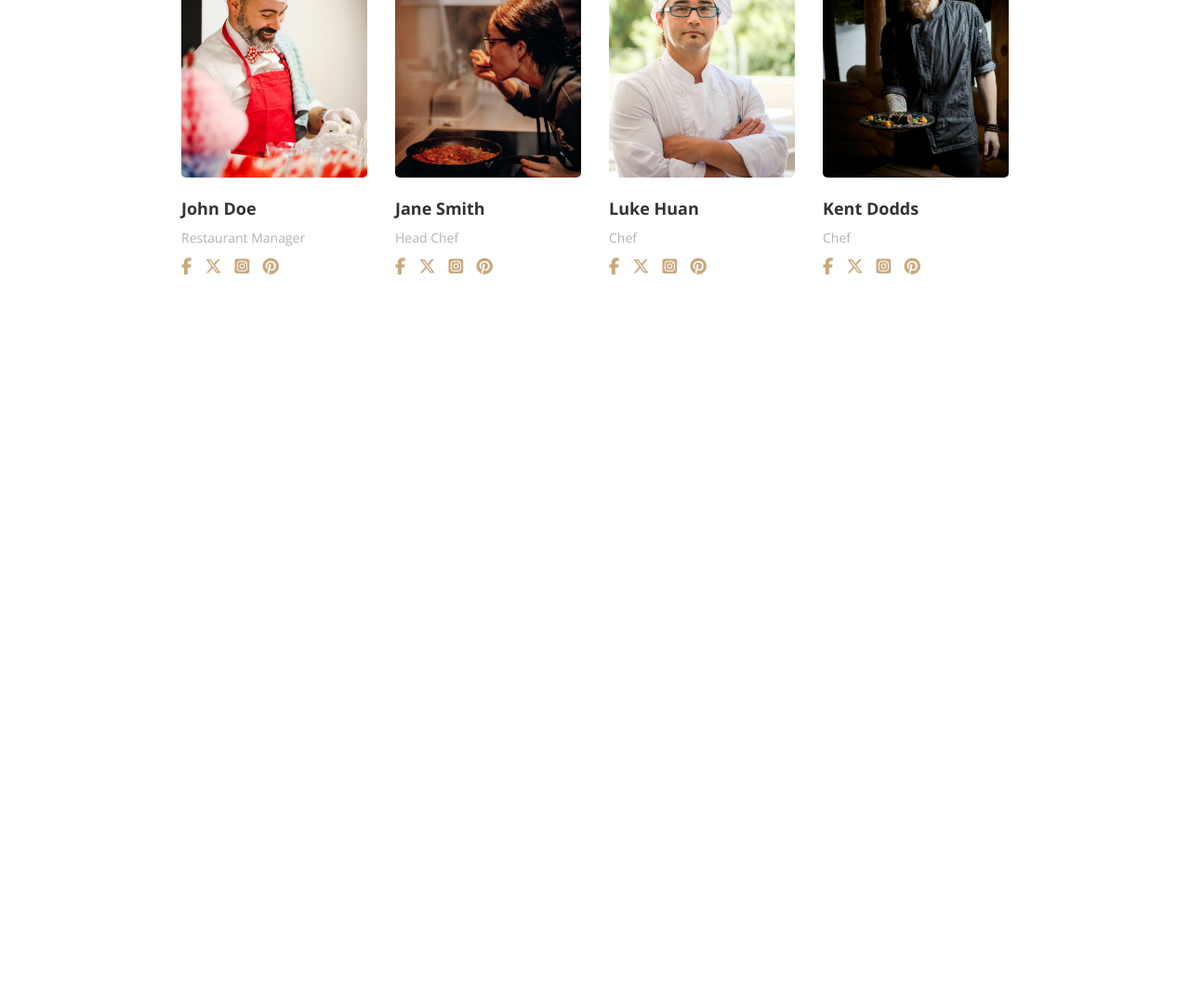
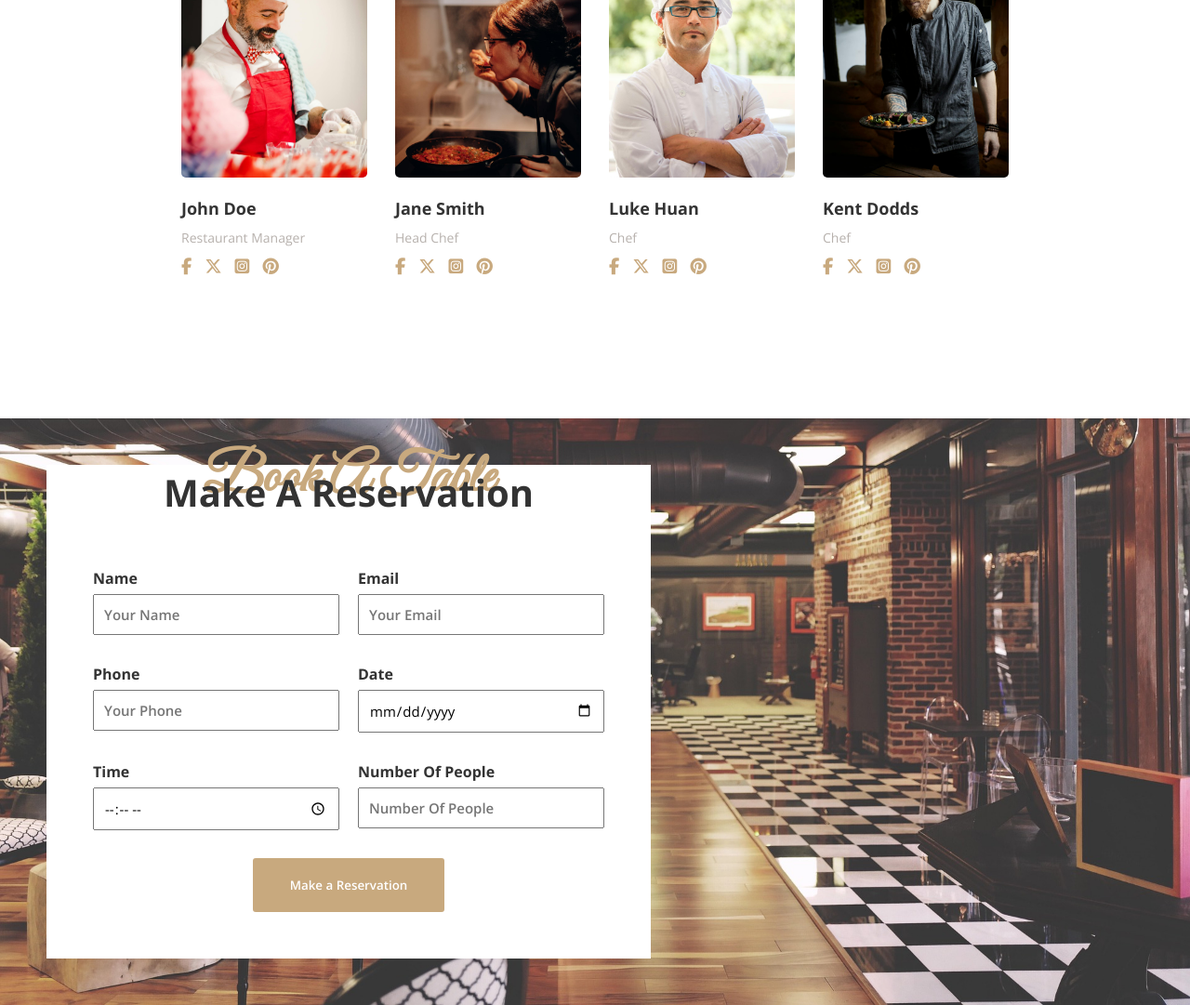
Before and after one commit to codeme254/MealZone, a website built with Vite: page index.html in a window 1280 px wide. Shown: the part 2592-3673 px from the top of the page at 93% size. Before the commit the page ends 2892 px from the top, so only its background shows below. Built offline with nearby package versions, Linux system fonts and the light colour scheme; files whose address does not match are found by name.

Commit message:
build the form section

```diff
--- a/index.html
+++ b/index.html
@@ -270,6 +270,7 @@
     </section>
     <!-- end of the menu section -->
 
+    <!-- chefs section -->
     <section class="chefs-section">
       <div class="title">
         <span class="title--sub">chefs</span>
@@ -366,6 +367,85 @@
         </div>
       </div>
     </section>
+    <!-- end of chefs section -->
+
+    <!-- reservation section -->
+    <section class="reservation-section">
+      <form class="reservation-form">
+        <div class="title u-title-md">
+          <span class="title--sub">book a table</span>
+          <h2 class="title--main">make a reservation</h2>
+        </div>
+
+        <div class="form-elements-wrapper">
+          <div class="form-controls">
+            <div class="form-group">
+              <label for="name" class="form-group-label">name</label>
+              <input
+                type="text"
+                id="name"
+                placeholder="your name"
+                class="form-group-input"
+              />
+            </div>
+
+            <div class="form-group">
+              <label for="email" class="form-group-label">email</label>
+              <input
+                type="email"
+                id="email"
+                placeholder="your email"
+                class="form-group-input"
+              />
+            </div>
+
+            <div class="form-group">
+              <label for="phone" class="form-group-label">phone</label>
+              <input
+                type="text"
+                id="phone"
+                placeholder="your phone"
+                class="form-group-input"
+              />
+            </div>
+
+            <div class="form-group">
+              <label for="date" class="form-group-label">date</label>
+              <input
+                type="date"
+                id="date"
+                placeholder="date"
+                class="form-group-input"
+              />
+            </div>
+
+            <div class="form-group">
+              <label for="time" class="form-group-label">time</label>
+              <input
+                type="time"
+                id="time"
+                placeholder="time"
+                class="form-group-input"
+              />
+            </div>
+
+            <div class="form-group">
+              <label for="numPeople" class="form-group-label"
+                >number of people</label
+              >
+              <input
+                type="number"
+                id="numPeople"
+                placeholder="number of people"
+                class="form-group-input"
+              />
+            </div>
+          </div>
+          <button class="btn reservations-btn">Make a Reservation</button>
+        </div>
+      </form>
+    </section>
+    <!-- end of reservation section -->
     <script type="module" src="/main.js"></script>
   </body>
 </html>
--- a/style.css
+++ b/style.css
@@ -87,6 +87,14 @@ body {
   }
 }
 /* end of reusable components styles */
+
+/* utility classes */
+.u-title-md .title--sub {
+  font-size: 6rem;
+  top: -3rem;
+  font-weight: 700;
+}
+/* end of utility classes */
 
 /* header stylings */
 .header {
@@ -522,3 +530,87 @@ body {
   margin-right: 1rem;
 }
 /* end of chef section stylings */
+
+/* reservation section */
+.reservation-section {
+  margin-top: 15rem;
+  background: url(./images/reservation-bg.jpg);
+  background-size: cover;
+  background-position: bottom;
+  background-attachment: fixed;
+  padding: 5rem;
+}
+
+@media screen and (max-width: 43.75em) {
+  .reservation-section {
+    padding: 5rem 1rem;
+  }
+}
+
+.reservation-form {
+  width: 65rem;
+  background-color: var(--color-white);
+}
+
+@media screen and (max-width: 50em) {
+  .reservation-form {
+    width: 98%;
+    margin: 0 auto;
+  }
+}
+
+.form-controls {
+  display: grid;
+  grid-template-columns: 0.5fr 0.5fr;
+  column-gap: 2rem;
+  row-gap: 3rem;
+  margin-bottom: 3rem;
+}
+
+@media screen and (max-width: 43.75em) {
+  .form-controls {
+    display: flex;
+    flex-direction: column;
+  }
+}
+
+.form-elements-wrapper {
+  padding: 5rem;
+}
+
+@media screen and (max-width: 31.25em) {
+  .form-elements-wrapper {
+    padding: 5rem 1rem;
+  }
+}
+
+.form-group {
+  display: flex;
+  flex-direction: column;
+  gap: 0.5rem;
+}
+
+.form-group-label {
+  font-weight: 700;
+  font-family: inherit;
+  text-transform: capitalize;
+  color: var(--color-black-dark);
+}
+
+.form-group-input {
+  padding: 1rem;
+  font-family: inherit;
+  font-size: 1.5rem;
+}
+
+.form-group-input::placeholder {
+  text-transform: capitalize;
+  font-weight: 600;
+}
+
+.reservations-btn {
+  display: block;
+  margin: 0 auto;
+  padding: 2rem 4rem;
+}
+/* end of reservation section */
```
Also changed, not shown: images/reservation-bg.jpg (added).
